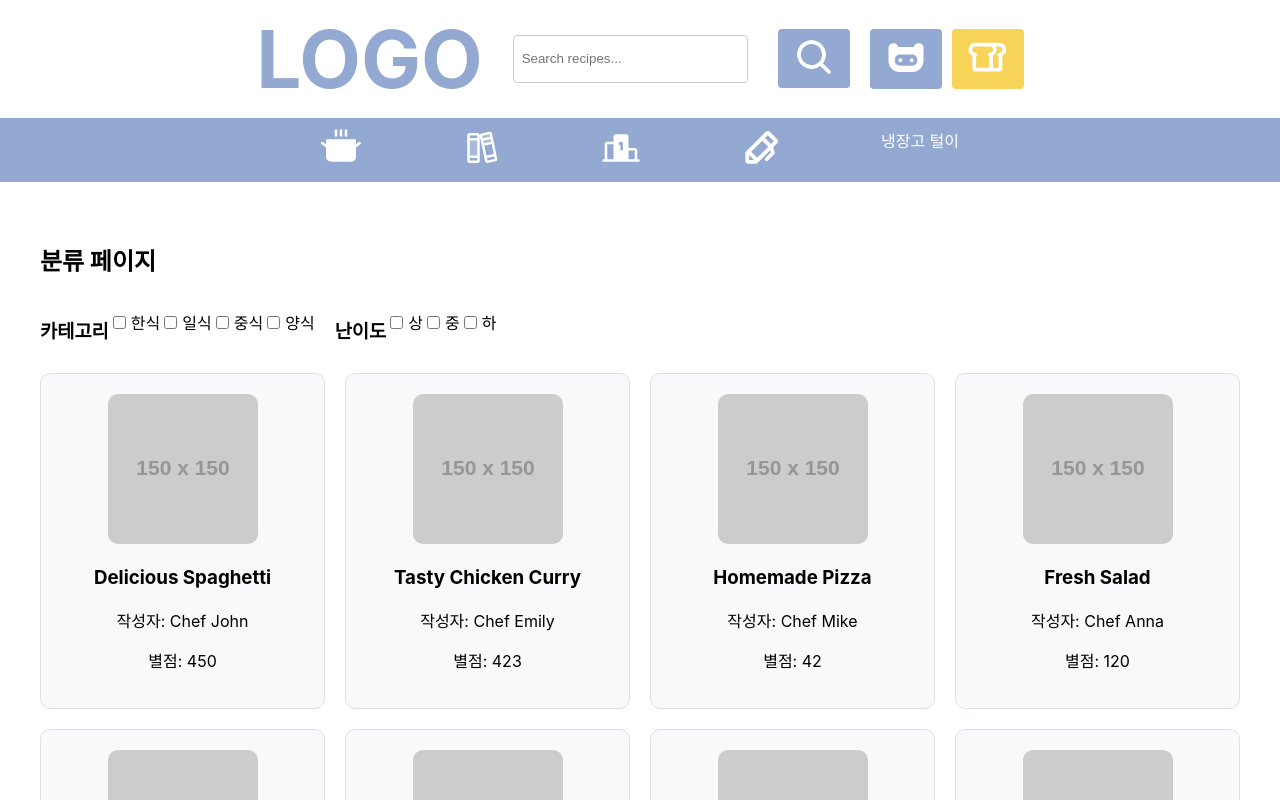
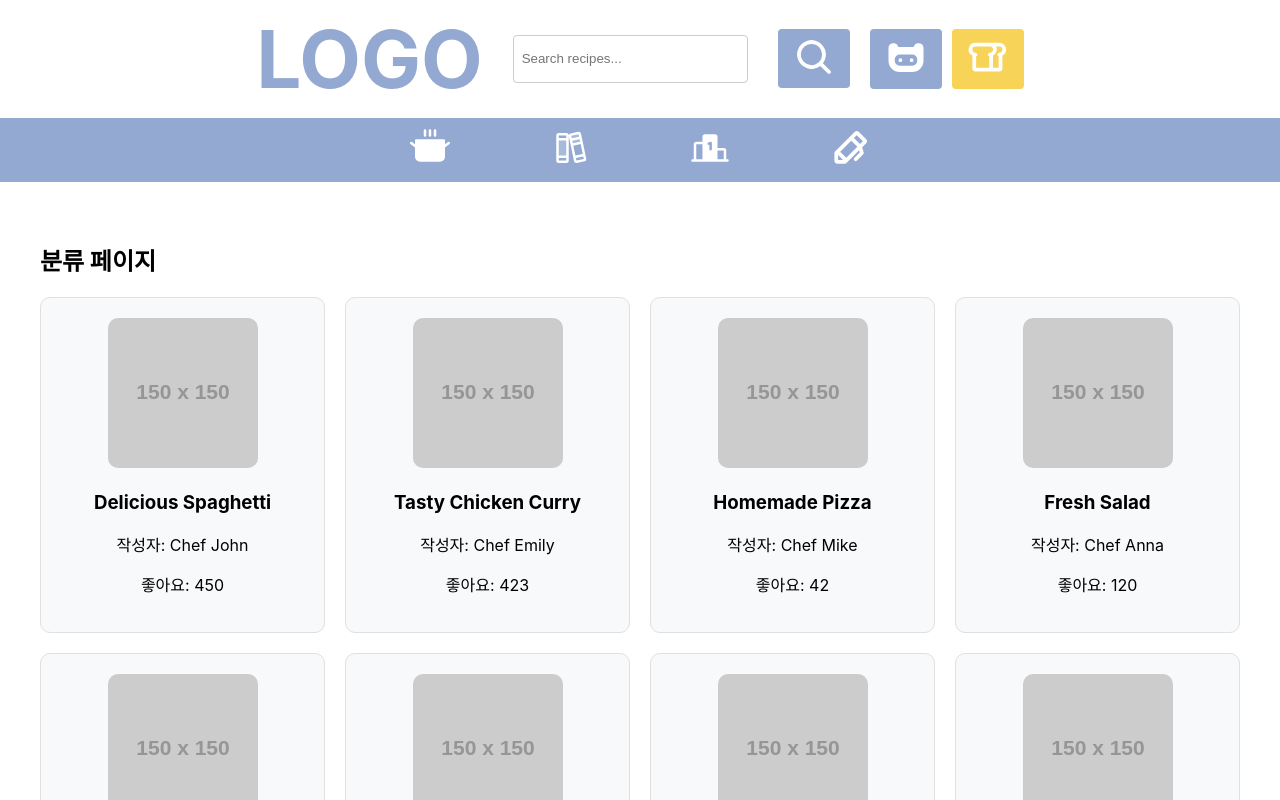
Before and after one commit to song9022/project-recipe, a React (Create React App) app in the folder recipe-app/: page /category in a window 1280 px wide. Shown: the top 800 px of the page. Built offline with nearby package versions, Linux system fonts and the light colour scheme.

Commit message:
자잘수정

```diff
--- a/recipe-app/src/components/Navbar.js
+++ b/recipe-app/src/components/Navbar.js
@@ -76,9 +76,6 @@ const Navbar = ({ setSearchQuery, isLoggedIn, setIsLoggedIn }) => {
           <NavItem>
             <Link to="/review"><PiPenBold size={40} /></Link>
           </NavItem>
-          <NavItem>
-            <Link to="/fridge">냉장고 털이</Link>
-          </NavItem>
         </NavList>
       </BottomNav>
     </div>
--- a/recipe-app/src/pages/Category.js
+++ b/recipe-app/src/pages/Category.js
@@ -1,78 +1,36 @@
-import React, { useState } from 'react';
+import React, { useEffect, useState } from 'react';
 import { Link } from 'react-router-dom';
 import rankings from '../data/data';
-import '../styles/Category.css';
+import '../styles/Category';
 
-const Category = () => {
-  const [selectedCategories, setSelectedCategories] = useState([]);
-  const [selectedLevels, setSelectedLevels] = useState([]);
+const Category = ({ searchQuery }) => {
+  const [filteredRecipes, setFilteredRecipes] = useState(rankings);
 
-  const handleCategoryChange = (e) => {
-    const { value, checked } = e.target;
-    if (checked) {
-      setSelectedCategories([...selectedCategories, value]);
+  useEffect(() => {
+    if (searchQuery) {
+      setFilteredRecipes(
+        rankings.filter(recipe =>
+          recipe.title.toLowerCase().includes(searchQuery.toLowerCase())
+        )
+      );
     } else {
-      setSelectedCategories(selectedCategories.filter((category) => category !== value));
+      setFilteredRecipes(rankings);
     }
-  };
-
-  const handleLevelChange = (e) => {
-    const { value, checked } = e.target;
-    if (checked) {
-      setSelectedLevels([...selectedLevels, value]);
-    } else {
-      setSelectedLevels(selectedLevels.filter((level) => level !== value));
-    }
-  };
-
-  const filteredRankings = rankings.filter((post) => {
-    const categoryMatch = selectedCategories.length === 0 || selectedCategories.includes(post.category);
-    const levelMatch = selectedLevels.length === 0 || selectedLevels.includes(post.level);
-    return categoryMatch && levelMatch;
-  });
+  }, [searchQuery]);
 
   return (
     <div className="category-page">
       <h2>분류 페이지</h2>
-      <div className="filters">
-        <div className="filter-group">
-          <h3>카테고리</h3>
-          <label>
-            <input type="checkbox" value="한식" onChange={handleCategoryChange} /> 한식
-          </label>
-          <label>
-            <input type="checkbox" value="일식" onChange={handleCategoryChange} /> 일식
-          </label>
-          <label>
-            <input type="checkbox" value="중식" onChange={handleCategoryChange} /> 중식
-          </label>
-          <label>
-            <input type="checkbox" value="양식" onChange={handleCategoryChange} /> 양식
-          </label>
-        </div>
-        <div className="filter-group">
-          <h3>난이도</h3>
-          <label>
-            <input type="checkbox" value="상" onChange={handleLevelChange} /> 상
-          </label>
-          <label>
-            <input type="checkbox" value="중" onChange={handleLevelChange} /> 중
-          </label>
-          <label>
-            <input type="checkbox" value="하" onChange={handleLevelChange} /> 하
-          </label>
-        </div>
-      </div>
       <div className="category-list">
-        {filteredRankings.map((post) => (
+        {filteredRecipes.map((post) => (
           <div key={post.id} className="category-item">
-            <Link to={`/Recipedetail/${post.id}`}>
+            <Link to={`/category/${post.id}`}>
               <img src={post.image} alt={post.title} className="category-image" />
             </Link>
             <div className="category-details">
               <h3>{post.title}</h3>
               <p>작성자: {post.author}</p>
-              <p>별점: {post.good}</p>
+              <p>좋아요: {post.good}</p>
             </div>
           </div>
         ))}
--- a/recipe-app/src/pages/Recommend.js
+++ b/recipe-app/src/pages/Recommend.js
@@ -2,7 +2,12 @@ import React from 'react';
 import Slider from 'react-slick';
 import '../styles/Recommend.css';
 
-function Main() {
+const getYoutubeThumbnail = (url) => {
+  const videoId = url.split('v=')[1]?.split('&')[0];
+  return `https://img.youtube.com/vi/${videoId}/hqdefault.jpg`;
+};
+
+function Recommend() {
   const settings = {
     dots: true,
     infinite: true,
@@ -11,42 +16,25 @@ function Main() {
     autoplay: true,
     speed: 2000,
     autoplaySpeed: 2000,
-    cssEase: "linear"
+    cssEase: 'linear',
   };
+
+  const youtubeLinks = [
+    'https://www.youtube.com/watch?v=HOfHK1c9RUU',
+    'https://www.youtube.com/watch?v=NLQAEkuxqO4',
+    'https://www.youtube.com/watch?v=sxMQViwIEUQ',
+    'https://www.youtube.com/watch?v=DOzvFg3RvT0',
+    'https://www.youtube.com/watch?v=HT7DA-M9yKc',
+    'https://www.youtube.com/watch?v=6Mo36RUunhk',
+    'https://www.youtube.com/watch?v=k3rpJlK8z9o'
+  ];
 
   return (
     <div>
-      <h2>추천 페이지</h2>
-        <div>
-          <h4>🥞 레시피샵의 추천 레시피</h4>
-        </div>
-      <Slider {...settings} className="slider">
-        <div>
-          <img src="https://via.placeholder.com/250x400" alt="Slide 1" />
-        </div>
-        <div>
-          <img src="https://via.placeholder.com/250x400" alt="Slide 2" />
-        </div>
-        <div>
-          <img src="https://via.placeholder.com/250x400" alt="Slide 3" />
-        </div>
-        <div>
-          <img src="https://via.placeholder.com/250x400" alt="Slide 4" />
-        </div>
-        <div>
-          <img src="https://via.placeholder.com/250x400" alt="Slide 5" />
-        </div>
-        <div>
-          <img src="https://via.placeholder.com/250x400" alt="Slide 6" />
-        </div>
-        <div>
-          <img src="https://via.placeholder.com/250x400" alt="Slide 7" />
-        </div>
-      </Slider>
-
+      <h2>🍳 레시피샵이 추천하는 요리법</h2>
       <div>
-          <h4>🥂 유튜브 인기 레시피</h4>
-        </div>
+        <h4>🥞 레시피샵의 추천 레시피</h4>
+      </div>
       <Slider {...settings} className="slider">
         <div>
           <img src="https://via.placeholder.com/800x400" alt="Slide 1" />
@@ -72,8 +60,24 @@ function Main() {
       </Slider>
 
       <div>
-          <h4>🥗 SNS 인기 레시피</h4>
-        </div>
+        <h4>🥂 유튜브 인기 레시피</h4>
+      </div>
+      <Slider {...settings} className="slider">
+        {youtubeLinks.map((link, index) => (
+          <div key={index}>
+            <a href={link} target="_blank" rel="noopener noreferrer">
+              <img
+                src={getYoutubeThumbnail(link)}
+                alt={`Slide ${index + 1}`}
+              />
+            </a>
+          </div>
+        ))}
+      </Slider>
+
+      <div>
+        <h4>🥗 SNS 인기 레시피</h4>
+      </div>
       <Slider {...settings} className="slider">
         <div>
           <img src="https://via.placeholder.com/800x400" alt="Slide 1" />
@@ -97,10 +101,8 @@ function Main() {
           <img src="https://via.placeholder.com/800x400" alt="Slide 7" />
         </div>
       </Slider>
-
-      <p>환영합니다! 여기는 추천 페이지입니다.</p>
     </div>
   );
-};
+}
 
-export default Main;
+export default Recommend;
```
Also changed, not shown: recipe-app/src/styles/Recommend.css (line endings or trailing spaces).
